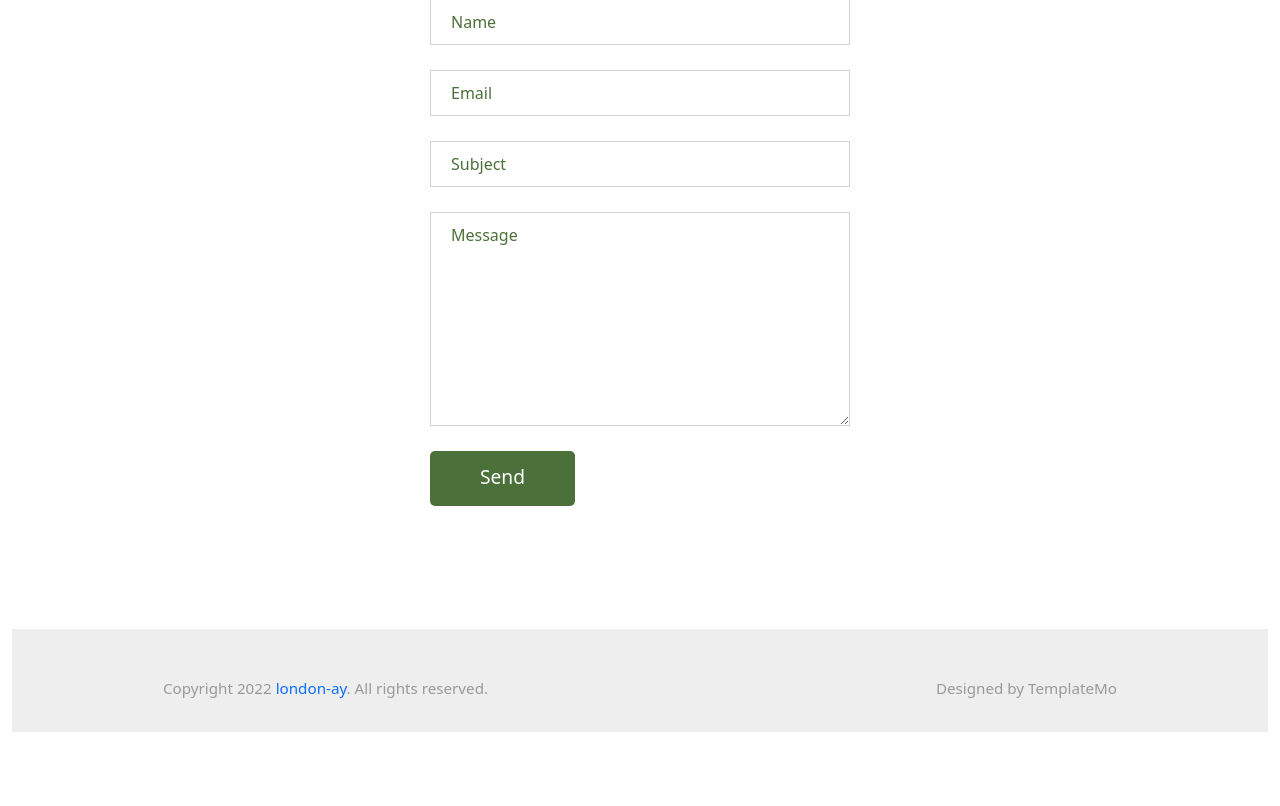
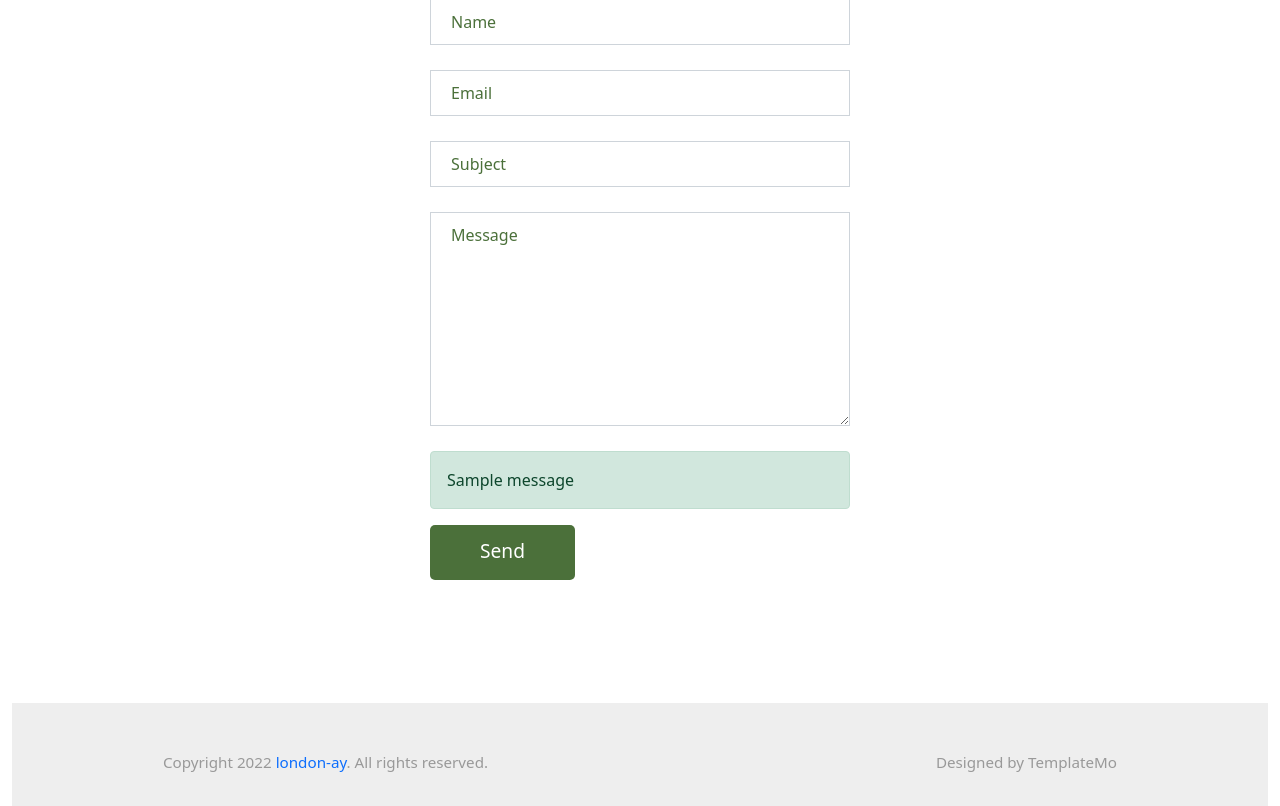
Before and after one commit to london-ay/django-project-image-gallery-website, a Django app: page /contact in a window 1280 px wide. Shown: the part 573-1379 px from the top of the page. Before the commit the page ends 1305 px from the top, so only its background shows below. Run offline with Django 4.2, Linux system fonts and the light colour scheme; tables that the repository leaves empty hold one stand-in row (values such as "Sample post"); one stand-in notice (Sample message) is shown; some libraries are stand-ins or nearby versions.

Commit message:
added form messages

```diff
--- a/imagegallery/main/views.py
+++ b/imagegallery/main/views.py
@@ -1,6 +1,7 @@
 from django.http import Http404, HttpRequest, HttpResponse
 from django.shortcuts import render, get_object_or_404
 from django.http import HttpResponse
+from django.contrib import messages
 
 from .models import Photo
 from .forms import MessageForm
@@ -20,7 +21,13 @@ def contact(request):
     if request.method == "POST":
         form = MessageForm(request.POST)
         if form.is_valid:
-            form.save()
+            try:
+                form.save()
+                messages.success(request, "Your message has been sent!")
+            except:
+                messages.error(request, "Message could not be sent")
+        else:
+            messages.error(request, "Message could not be sent")
     form = MessageForm()
     return render(request,'contact.html', {'form': form})
 
--- a/imagegallery/static/css/style.css
+++ b/imagegallery/static/css/style.css
@@ -584,6 +584,13 @@ select:not([multiple]) {
     opacity: 1; /* Firefox */
 }
 
+.messages {
+    padding-left: 0;
+}
+.alert {
+    list-style: none;
+}
+
 @media (max-width: 991px) {
     .navbar-collapse {
         position: fixed;
--- a/imagegallery/templates/contact.html
+++ b/imagegallery/templates/contact.html
@@ -27,6 +27,18 @@
                         {{ form.message }}
                     </div>
 
+                    {% if messages %}
+                        <ul class="messages">
+                            {% for message in messages %}
+                                <li{% if message.tags %} class="alert alert-{{ message.tags }}"{% endif %}>{{ message }}</li>
+                            {% endfor %}
+                        </ul>
+
+                        <script>
+                            document.getElementById("contact-form").scrollIntoView();
+                        </script>
+                    {% endif %}
+
                     <div class="form-group tm-text-right">
                         <button type="submit" class="btn btn-primary">Send</button>
                     </div>
```
